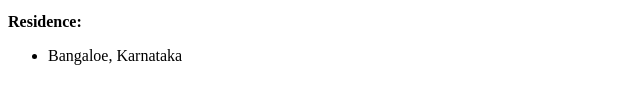
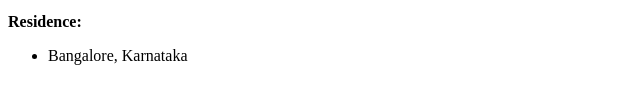
Before and after one commit to whatdaahaael/CA3225-WebDev, a website: page basic-profile-page/bpp.html in a window 1280 px wide. Shown: the part 239-342 px from the top of the page, 0-640 px from the left. Drawn offline with Linux system fonts and the light colour scheme.

Commit message:
Update bpp.html
Spelling Mistake

```diff
--- a/basic-profile-page/bpp.html
+++ b/basic-profile-page/bpp.html
@@ -19,7 +19,7 @@
             <strong>Residence:</strong>
         </p>
         <ul>
-            <li>Bangaloe, Karnataka</li>
+            <li>Bangalore, Karnataka</li>
         </ul>
     </body>
 </html>
```
